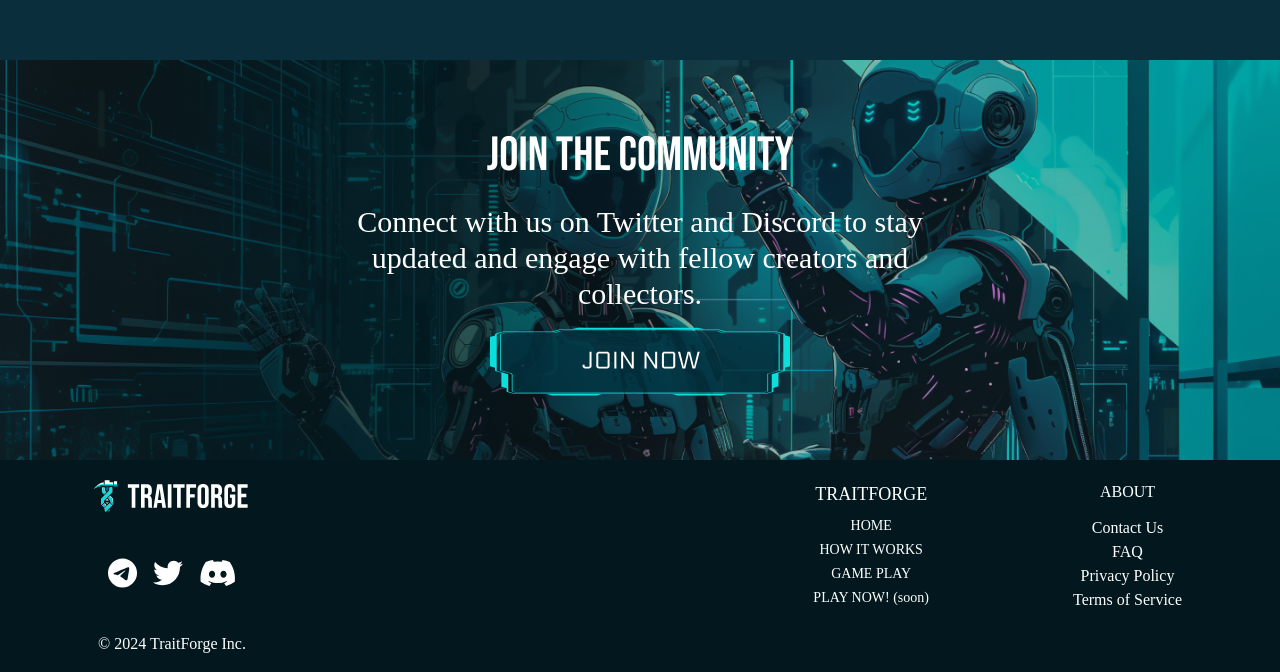
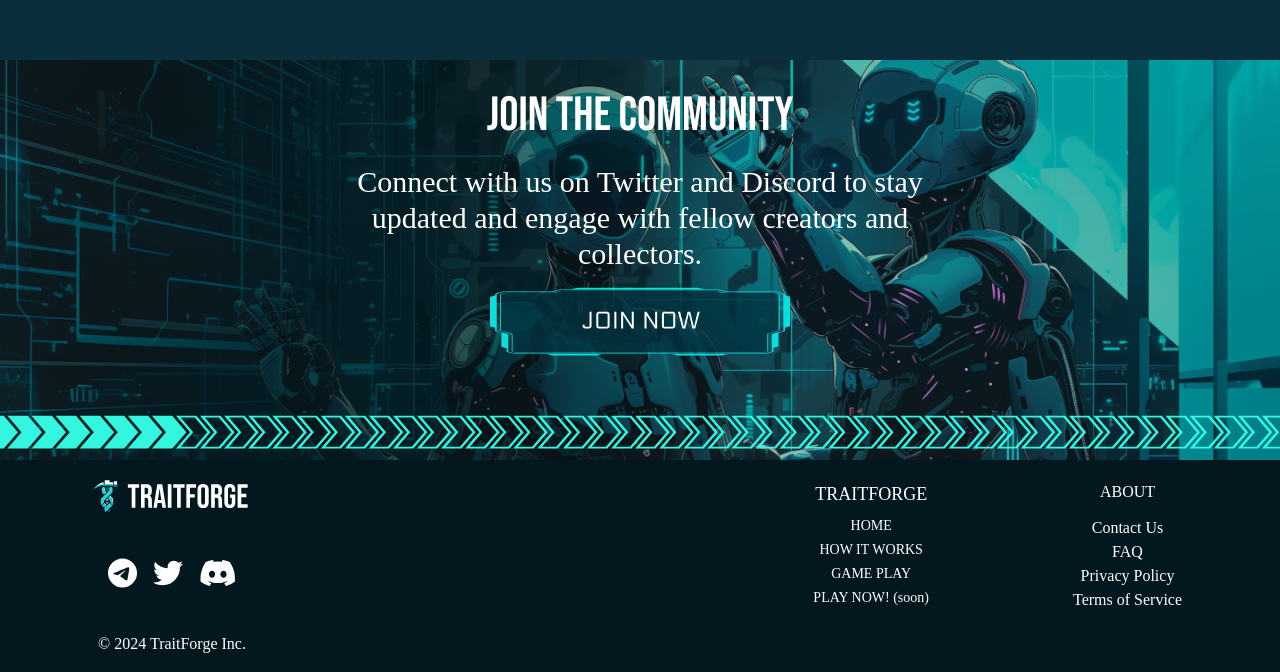
Before and after one commit to TraitForge/TraitForge.info, a Next.js app: page / in a window 1280 px wide. Shown: the part 2580-3252 px from the top of the page. Built offline with nearby package versions, Linux system fonts and the light colour scheme; a web font is replaced by a local one.

Commit message:
community bottom

```diff
--- a/screens/community.js
+++ b/screens/community.js
@@ -8,6 +8,7 @@ const Community = () => {
             Connect with us on Twitter and Discord to stay updated and engage with fellow creators and collectors.
             </div>
             <object className="svg-buttons" type="image/svg+xml" data="/images/joinnow.svg" width="300" height="100"></object>
+            <object className="overflow-x-hidden mt-10 bottom " type="image/svg+xml" data="/images/communitybottom.svg" width="1290" height="40"></object>
         </div>
     )
 }
```
